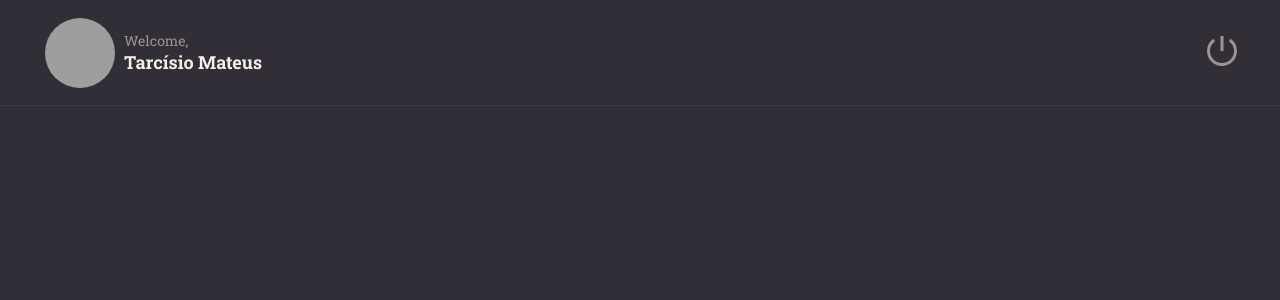
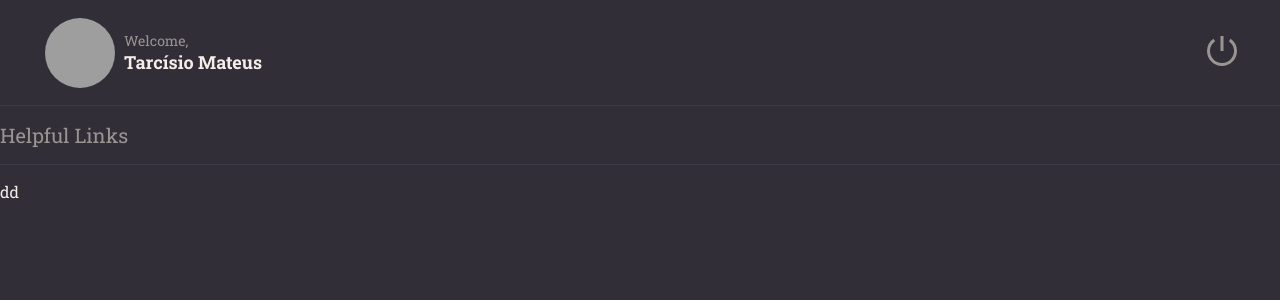
Before and after one commit to tarcisioMateus/rocketnotes, a React (Vite) app: page / in a window 1280 px wide. Shown: the top 300 px of the page. Built offline with nearby package versions, Linux system fonts and the light colour scheme; grey boxes are pictures that could not be loaded.

Commit message:
created components/Section

```diff
--- /dev/null
+++ b/src/components/Section/index.jsx
@@ -0,0 +1,10 @@
+import { Container } from './styles'
+
+export function Section({ title, children }) {
+  return (
+    <Container>
+      <h2>{ title }</h2>
+      {children}
+    </Container>
+  )
+}
--- /dev/null
+++ b/src/components/Section/styles.js
@@ -0,0 +1,17 @@
+import styled from 'styled-components'
+
+export const Container = styled.section`
+  width: 100%;
+  padding: 1.6rem 0;
+
+  >h2 {
+    font-weight: 400;
+    font-size: 2rem;
+    line-height: 2.6rem;
+    color: ${ ({theme}) => theme.COLORS.GRAY_100};
+
+    padding-bottom: 1.6rem;
+    border-bottom: 1px solid ${ ({theme}) => theme.COLORS.BACKGROUND_700};
+    margin-bottom: 1.6rem;
+  }
+`
--- a/src/pages/Details/index.jsx
+++ b/src/pages/Details/index.jsx
@@ -1,4 +1,5 @@
 import { Header } from '../../components/Header'
+import { Section } from '../../components/Section'
 
 import { Container } from './styles'
 
@@ -6,6 +7,9 @@ export function Details() {
   return (
     <Container>
       <Header/>
+      <Section title = 'Helpful Links'>
+        <a>dd</a>
+      </Section>
     </Container>
   )
 }
```
